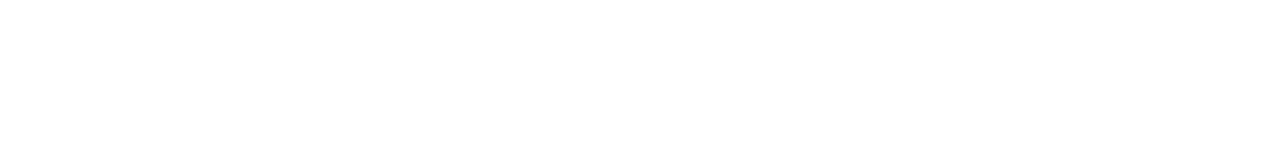
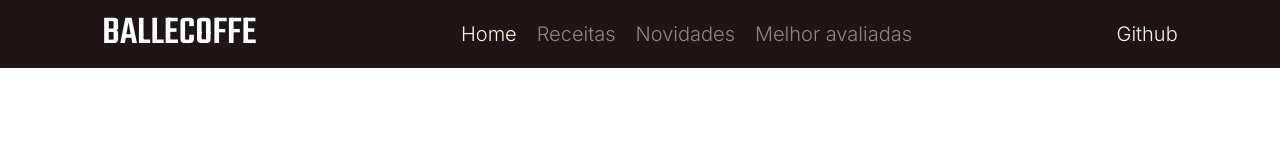
Before and after one commit to grodrigues04/Ballecofe-landing-page, a plain HTML site: page index.html in a window 1280 px wide. Drawn offline with Linux system fonts and the light colour scheme.

Commit message:
feat: add page header

```diff
--- a/index.html
+++ b/index.html
@@ -3,8 +3,21 @@
 <head>
     <meta charset="UTF-8">
     <meta name="viewport" content="width=device-width, initial-scale=1.0">
+    <link rel="stylesheet" href="./styles/reset.css">
+    <link rel="stylesheet" href="./styles/index.css">
     <title>Landing Page</title>
 </head>
 <body>
+    <header>
+        <p class="icon_text">BALLECOFFE</p>
+        <div class="header_text_navegation">
+            <p class="navegation_home_text">Home</p>
+            <p class="navigation_extra_text">Receitas</p>
+            <p class="navigation_extra_text">Novidades</p>
+            <p class="navigation_extra_text">Melhor avaliadas</p>
+        </div>
+        <p class="extra_text_header">Github</p>
+    </header>
+
 </body>
 </html>
--- /dev/null
+++ b/styles/index.css
@@ -0,0 +1,59 @@
+@import url('https://fonts.googleapis.com/css2?family=Teko:wght@300..700&display=swap');
+@import url('https://fonts.googleapis.com/css2?family=Inter:ital,opsz,wght@0,14..32,100..900;1,14..32,100..900&family=Teko:wght@300..700&display=swap');
+
+header{
+    display: flex;
+    flex-direction: row;
+    justify-content: space-around;
+    align-items: center;
+    background-color: #1F1517;
+    height: 68px;
+    color: #FFF2E7;
+}
+
+.header_text_navegation{
+    display: flex;
+    flex-direction: row;
+    font-size: 20px;
+    font-family: "Inter", sans-serif;
+    font-optical-sizing: auto;
+    font-weight:300;
+    font-style: normal;
+    gap: 20px;
+}
+
+.icon_text{
+    font-family: "Teko", sans-serif;
+    font-optical-sizing: auto;
+    font-weight: 450;
+    font-style: normal;
+    font-size: 40px;
+    color: #FFFFFF !important;
+}
+
+.extra_text_header{
+    font-size: 20px;
+    font-family: "Inter", sans-serif;
+    font-optical-sizing: auto;
+    font-weight:300;
+    font-style: normal;
+}
+
+.navegation_home_text{
+    opacity: 100% !important;
+}
+
+.navigation_extra_text{
+    opacity: 50%;
+}
+
+section{
+    display: flex;
+    flex-direction: row;
+}
+
+.section_main_text{
+    display: flex;
+    flex-direction: column;
+    justify-content: flex-start;
+}
--- /dev/null
+++ b/styles/reset.css
@@ -0,0 +1,48 @@
+/* http://meyerweb.com/eric/tools/css/reset/
+   v2.0 | 20110126
+   License: none (public domain)
+*/
+
+html, body, div, span, applet, object, iframe,
+h1, h2, h3, h4, h5, h6, p, blockquote, pre,
+a, abbr, acronym, address, big, cite, code,
+del, dfn, em, img, ins, kbd, q, s, samp,
+small, strike, strong, sub, sup, tt, var,
+b, u, i, center,
+dl, dt, dd, ol, ul, li,
+fieldset, form, label, legend,
+table, caption, tbody, tfoot, thead, tr, th, td,
+article, aside, canvas, details, embed,
+figure, figcaption, footer, header, hgroup,
+menu, nav, output, ruby, section, summary,
+time, mark, audio, video {
+	margin: 0;
+	padding: 0;
+	border: 0;
+	font-size: 100%;
+	font: inherit;
+	vertical-align: baseline;
+}
+/* HTML5 display-role reset for older browsers */
+article, aside, details, figcaption, figure,
+footer, header, hgroup, menu, nav, section {
+	display: block;
+}
+body {
+	line-height: 1;
+}
+ol, ul {
+	list-style: none;
+}
+blockquote, q {
+	quotes: none;
+}
+blockquote:before, blockquote:after,
+q:before, q:after {
+	content: '';
+	content: none;
+}
+table {
+	border-collapse: collapse;
+	border-spacing: 0;
+}
```
